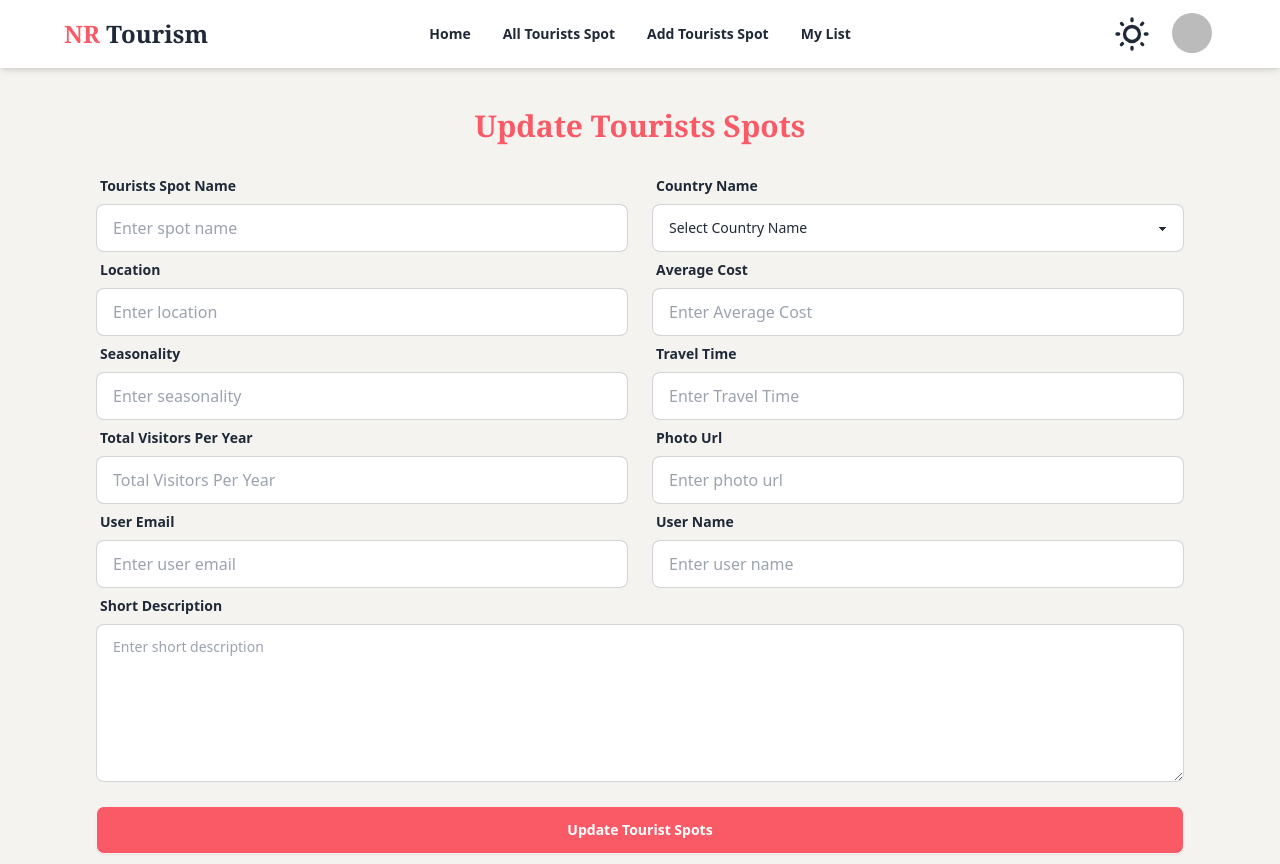
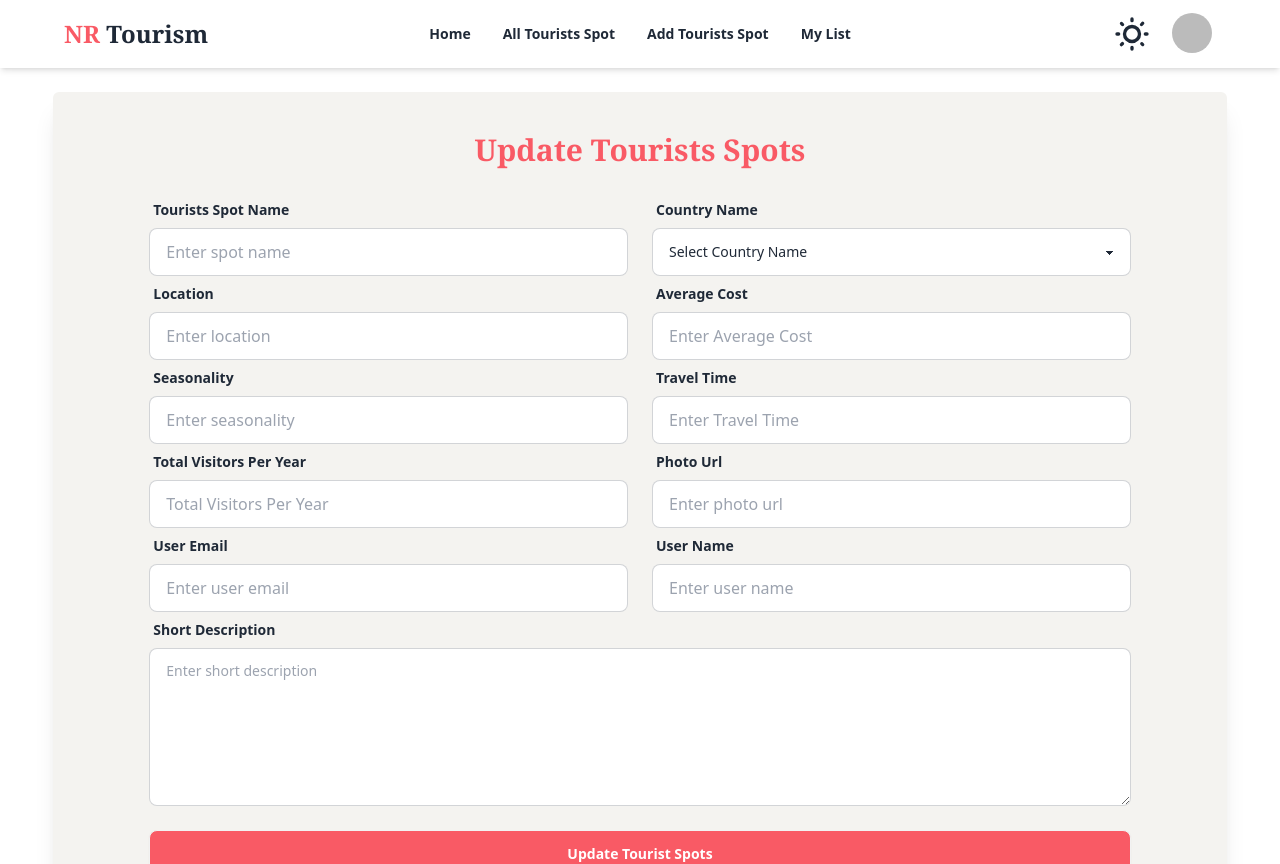
Before and after one commit to Rasel9360/assignment-10-client-nr-tourism, a React (Vite) app: page /update/1 in a window 1280 px wide. Shown: the top 864 px of the page. Built offline with nearby package versions, Linux system fonts and the light colour scheme; no server answers; sample sign-in values are in the browser's storage.

Commit message:
update & add page edit

```diff
--- a/src/Pages/AddTourist.jsx
+++ b/src/Pages/AddTourist.jsx
@@ -46,7 +46,7 @@ const AddTourist = () => {
     }
 
     return (
-        <div className="bg-[#F4F3F0] p-10 lg:px-24">
+        <div className="bg-[#F4F3F0] p-10 lg:px-24 w-11/12 mx-auto shadow-xl my-6 rounded-md">
             <Helmet>
                 <title>Add Tourist Spot</title>
             </Helmet>
--- a/src/Pages/UpdateSpots.jsx
+++ b/src/Pages/UpdateSpots.jsx
@@ -58,7 +58,7 @@ const UpdateSpots = () => {
     }
 
     return (
-        <div className="bg-[#F4F3F0] p-10 lg:px-24">
+        <div className="bg-[#F4F3F0] p-10 lg:px-24 w-11/12 mx-auto shadow-xl my-6 rounded-md">
             <Helmet>
                 <title>Update Page</title>
             </Helmet>
```
